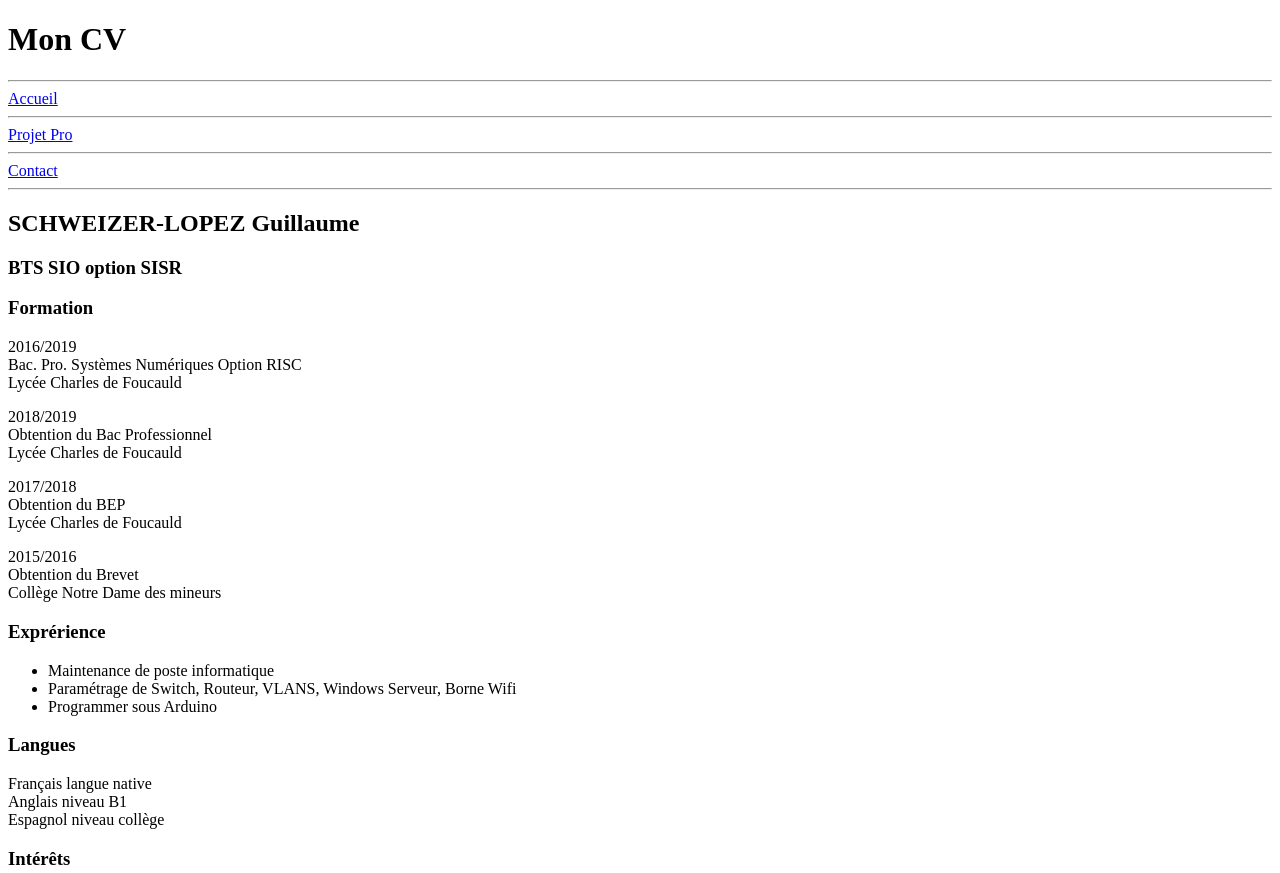
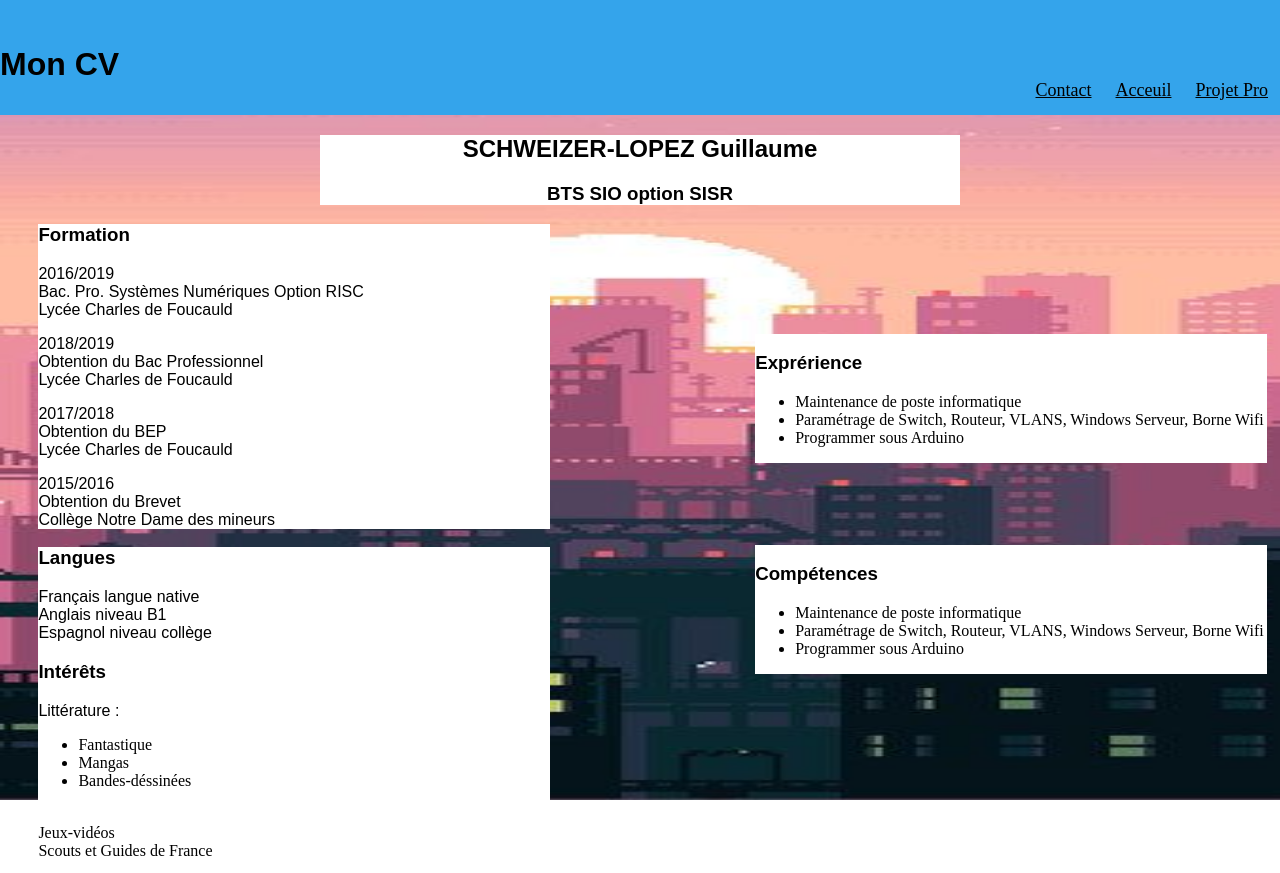
Before and after one commit to Guillaume-s67/Portfolio, a plain HTML site: page Portfolio/CV/cv.html in a window 1280 px wide. Shown: the top 873 px of the page. Drawn offline with Linux system fonts and the light colour scheme.

Commit message:
fin de séance en CSS

```diff
--- a/Portfolio/CV/cv.html
+++ b/Portfolio/CV/cv.html
@@ -3,23 +3,22 @@
 	<head>
 		<title>Guillaume SCHWEIZER-LOPEZ</title>
 		<meta charset="utf-8">
+		<link rel="stylesheet" href="../Style/style.css">
 	</head>
 	<body>
-		<header>
-			<h1>Mon CV</h1>
+		<div class="header">
+			<h1 class="header_title">Mon CV</h1>
 			<div class="menuButton">
-				<hr>
-				<a href="../index.html"> Accueil</a>
-				<hr>
 				<a href="../Projet Pro/projet pro.html"> Projet Pro</a>
-				<hr>
+				<a href="../index.html"> Acceuil</a>
 				<a href="../Contact/contact.html"> Contact</a>
-				<hr>
 			</div>
-		</header>
-		<section>
-			<h2>SCHWEIZER-LOPEZ Guillaume</h2>
+		</div>
+			<section class="section_header center_section_pro">
+				<h2>SCHWEIZER-LOPEZ Guillaume</h2>
 				<h3>BTS SIO option SISR</h3>
+			</section>
+			<section class="section_header taille_cv">
 			<h3>Formation</h3>
 			<p>2016/2019 <br>
 				Bac. Pro. Systèmes Numériques Option RISC <br>
@@ -37,18 +36,30 @@
 				Obtention du Brevet <br>
 				Collège Notre Dame des mineurs
 			</p>
+		</section>
+		<section class="section_header taille_cv right_position">
 			<h3>Exprérience</h3>
 			<ul>
 				<li>Maintenance de poste informatique</li>
 				<li>Paramétrage de Switch, Routeur, VLANS, Windows Serveur, Borne Wifi</li>
 				<li>Programmer sous Arduino</li>
 			</ul>
-
+		</section>
+		<section class="section_header taille_cv right_position-no">
+			<h3>Compétences</h3>
+			<ul>
+				<li>Maintenance de poste informatique</li>
+				<li>Paramétrage de Switch, Routeur, VLANS, Windows Serveur, Borne Wifi</li>
+				<li>Programmer sous Arduino</li>
+			</ul>
+		</section>
+		<section class="section_header taille_cv">
 			<h3>Langues</h3>
 			<p>Français langue native <br>
 			   Anglais niveau B1 <br>
 			   Espagnol niveau collège
 			</p>
+
 			<h3>Intérêts</h3>
 			<p> Littérature :
 				<ul>
@@ -57,6 +68,6 @@
 					<li>Bandes-déssinées</li>
 				</ul> <br>
 			    Jeux-vidéos <br>
-			    Scouts et Guides de France</p>
-		</section>
+				Scouts et Guides de France</p>
+			</section>
 </html>
--- /dev/null
+++ b/Portfolio/Style/style.css
@@ -0,0 +1,72 @@
+body{
+    background-image: url("../background.jpg");
+    background-repeat: no-repeat;
+    background-size: 100% 100%;
+    margin: 0px;
+}
+html{
+    height: 100%;
+}
+.header{
+    padding-top: 25px;
+    overflow: hidden;
+    background: rgb(52, 164, 235);
+}
+p{
+    font-family: Arial, Helvetica, sans-serif;
+}
+h1{
+    font-family: Arial, Helvetica, sans-serif;
+}
+h2{
+    font-family: Arial, Helvetica, sans-serif;
+}
+h3{
+    font-family: Arial, Helvetica, sans-serif;
+}
+.header a {
+    float: right;
+    color: black;
+    text-align: center;
+    padding: 12px;
+    font-size: 18px;
+    line-height: 25px;
+    border-radius: 4px;
+  }
+.header_title{
+    left: 0;
+}
+.menuButton{
+    margin-top: -3%;
+}
+.section_header{
+    background-color: white;
+    margin-left: 3%;
+    width: 50%;
+}
+.space{
+    margin-top: 15%;
+}
+.section_presentation{
+    margin-top: -25%;
+    position: absolute;
+    background-color: white;
+    width: 20%;
+    margin-left: 75%;
+}
+.center_section_pro{
+    text-align: center;
+    margin-left: 25%;
+}
+.taille_cv{
+    width: 40%;
+}
+.right_position{
+    position: absolute;
+    margin-left: 59%;
+    margin-top: -16.5%;
+}
+.right_position-no{
+    position: absolute;
+    margin-left: 59%;
+}
```
Also changed, not shown: Portfolio/Contact/contact.html (+13 -9 lines), Portfolio/Projet Pro/projet pro.html (+12 -11 lines), Portfolio/index.html (+12 -11 lines), Portfolio/background.jpg (added).
